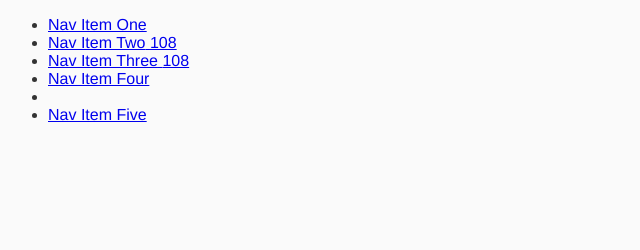
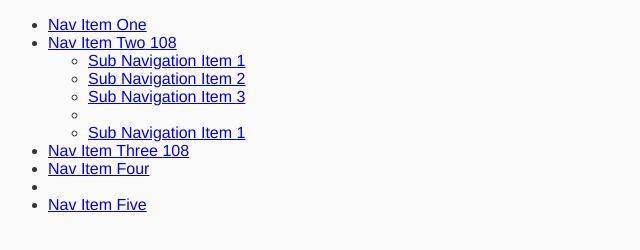
Before and after one commit to thegreatsunra/scss-drawer, a website: page app/index.html in a window 1280 px wide. Shown: the whole page, without its empty margins (0-640 px from the left). Drawn offline with nearby package versions, Linux system fonts and the light colour scheme; files that its build step writes are made by us from their sources.

Commit message:
Add markup for secondary navigation

```diff
--- a/app/index.html
+++ b/app/index.html
@@ -41,6 +41,33 @@
             <span class="c-nav__text">Nav Item Two</span>
             <span class="c-badge"><a href="#" class="c-badge__link"><i class="c-badge__icon"></i>108</a></span>
           </a>
+          <ul class="c-subnav">
+            <li class="c-subnav__item">
+              <a class="c-subnav__link" href="#">
+                <i class="subnav__icon"></i>
+                <span class="subnav__text">Sub Navigation Item 1</span>
+              </a>
+            </li>
+            <li class="c-subnav__item">
+              <a class="c-subnav__link" href="#">
+                <i class="subnav__icon"></i>
+                <span class="subnav__text">Sub Navigation Item 2</span>
+              </a>
+            </li>
+            <li class="c-subnav__item">
+              <a class="c-subnav__link" href="#">
+                <i class="subnav__icon"></i>
+                <span class="subnav__text">Sub Navigation Item 3</span>
+              </a>
+            </li>
+            <li class="c-subnav__divider"></li>
+            <li class="c-subnav__item">
+              <a class="c-subnav__link" href="#">
+                <i class="subnav__icon"></i>
+                <span class="subnav__text">Sub Navigation Item 1</span>
+              </a>
+            </li>
+          </ul>
         </li>
         <li class="c-nav__item">
           <a class="c-nav__link" href="#">
```
